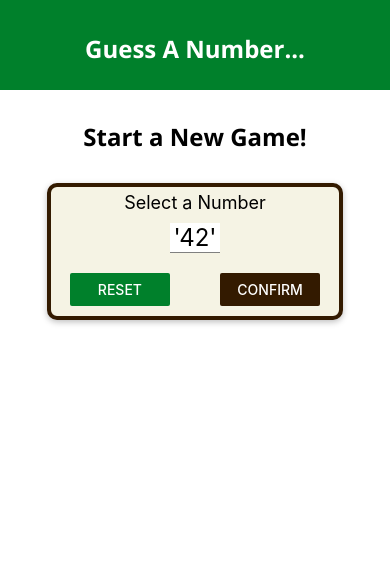
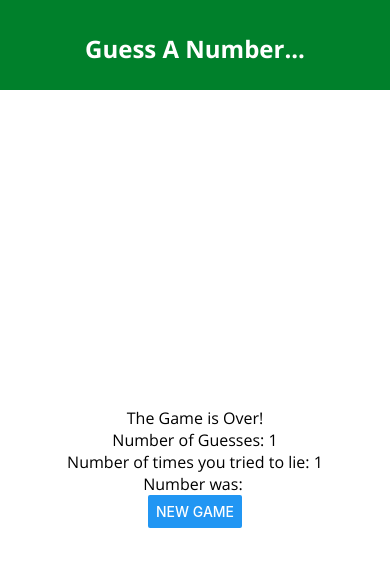
Before and after one commit to Joey-Provolone/guess-the-number, a React Native app: screen / in a window 390 px wide. Shown: the top 566 px of the page. Built offline with nearby package versions, Linux system fonts and the light colour scheme.

Commit message:
changing computers

```diff
--- a/App.js
+++ b/App.js
@@ -10,7 +10,7 @@ import GameOverScreen from "./screens/GameOverScreen";
 import colors from "./constants/colors";
 
 const fetchFonts = () => {
-	Font.loadAsync({
+	return Font.loadAsync({
 		"open-sans": require("./assets/fonts/OpenSans-Regular.ttf"),
 		"open-sans-bold": require("./assets/fonts/OpenSans-Bold.ttf"),
 	});
@@ -18,7 +18,8 @@ const fetchFonts = () => {
 
 export default function App() {
 	const [userNumber, setUserNumber] = useState();
-	const [guessCount, setGuessCount] = useState(0);
+	const [guessCount, setGuessCount] = useState(1);
+	const [lieCount, setLieCount] = useState(1);
 	const [dataLoaded, setDataLoaded] = useState(false);
 
 	if (!dataLoaded) {
@@ -37,6 +38,7 @@ export default function App() {
 
 	const gameOverHandler = (numOfRounds) => {
 		setGuessCount(numOfRounds);
+		// setLieCount(numOfLies);
 	};
 
 	const newGameHandler = () => {
@@ -54,6 +56,7 @@ export default function App() {
 		content = (
 			<GameOverScreen
 				guessCount={guessCount}
+				lieCount={lieCount}
 				userNumber={userNumber}
 				onRestart={newGameHandler}
 			/>
--- a/package.json
+++ b/package.json
@@ -13,7 +13,8 @@
     "react-dom": "~16.9.0",
     "react-native": "https://github.com/expo/react-native/archive/sdk-37.0.1.tar.gz",
     "react-native-web": "~0.11.7",
-    "react-timer-mixin": "^0.13.4"
+    "react-timer-mixin": "^0.13.4",
+    "expo-font": "~8.1.0"
   },
   "devDependencies": {
     "babel-preset-expo": "~8.1.0",
--- a/screens/GameOverScreen.js
+++ b/screens/GameOverScreen.js
@@ -1,12 +1,15 @@
 import React from "react";
 import { View, Text, StyleSheet, Button, Alert } from "react-native";
+import BodyText from "../components/BodyText";
+import TitleText from "../components/TitleText";
 
 const GameOverScreen = (props) => {
 	return (
 		<View style={styles.screen}>
-			<Text>The Game is Over!</Text>
-			<Text>Number of Guesses: {props.guessCount}</Text>
-			<Text>Number was: {props.userNumber}</Text>
+			<BodyText>The Game is Over!</BodyText>
+			<BodyText>Number of Guesses: {props.guessCount}</BodyText>
+			<BodyText>Number of times you tried to lie: {props.lieCount}</BodyText>
+			<BodyText>Number was: {props.userNumber}</BodyText>
 			<Button title={"New Game"} onPress={props.onRestart} />
 		</View>
 	);
--- a/screens/GameScreen.js
+++ b/screens/GameScreen.js
@@ -3,6 +3,7 @@ import { View, Text, StyleSheet, Button, Alert } from "react-native";
 
 import NumberContainer from "../components/NumberContainer";
 import Card from "../components/Card";
+import TitleText from "../components/TitleText";
 import Colors from "../constants/colors";
 
 const generateRandomBetween = (min, max, exclude) => {
@@ -59,7 +60,7 @@ const GameScreen = (props) => {
 
 	return (
 		<View style={styles.screen}>
-			<Text style={styles.gameText}>Computer Guesses: </Text>
+			<TitleText style={styles.gameText}>Computer Guesses: </TitleText>
 			<NumberContainer>{currentGuess}</NumberContainer>
 			<Card style={styles.buttonContainer}>
 				<Button title="Lower" onPress={() => nextGuessHandler("lower")} />
--- a/screens/StartGameScreen.js
+++ b/screens/StartGameScreen.js
@@ -14,6 +14,8 @@ import Colors from "../constants/colors";
 import Input from "../components/Input";
 import colors from "../constants/colors";
 import NumberContianer from "../components/NumberContainer";
+import TitleText from "../components/TitleText";
+import BodyText from "../components/BodyText";
 
 const StartGameScreen = (props) => {
 	const [enteredValue, setEnteredValue] = useState("");
@@ -47,7 +49,7 @@ const StartGameScreen = (props) => {
 	if (confirmed) {
 		confirmedOutput = (
 			<Card style={styles.chosenContainer}>
-				<Text style={styles.chosenText}>You Chose:</Text>
+				<TitleText style={styles.chosenText}>You Chose:</TitleText>
 				<NumberContianer>{selectedNumber}</NumberContianer>
 				<Button
 					title="Start Game!"
@@ -64,9 +66,9 @@ const StartGameScreen = (props) => {
 			}}
 		>
 			<View style={styles.screen}>
-				<Text style={styles.titleText}>Start a New Game!</Text>
+				<TitleText style={styles.titleText}>Start a New Game!</TitleText>
 				<Card style={styles.inputContainer}>
-					<Text style={styles.selectText}>Select a Number</Text>
+					<BodyText style={styles.selectText}>Select a Number</BodyText>
 					<Input
 						style={styles.input}
 						blurOnSubmit={true}
@@ -85,7 +87,7 @@ const StartGameScreen = (props) => {
 								onPress={() => {
 									resetInputHandler();
 								}}
-								color={Colors.primary}
+								color={Colors.secondary}
 							/>
 						</View>
 						<View style={styles.button}>
@@ -94,7 +96,7 @@ const StartGameScreen = (props) => {
 								onPress={() => {
 									confirmInputHandler();
 								}}
-								color={Colors.secondary}
+								color={Colors.primary}
 							/>
 						</View>
 					</View>
```
Also changed, not shown: 1 other file (tests, documents, lock files or other folders).
